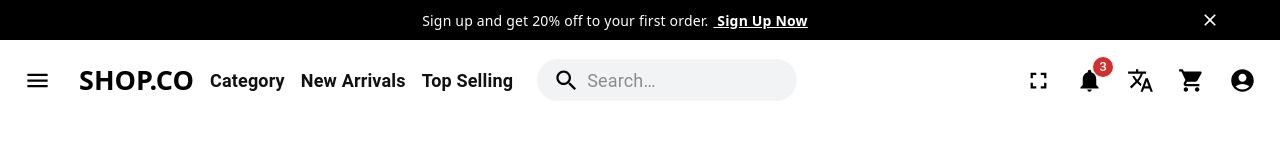
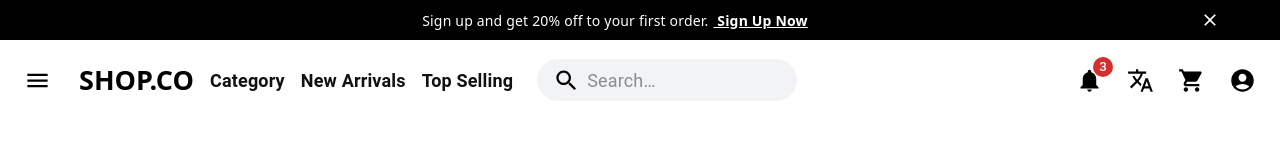
Before and after one commit to NXT-ASAD-CODE/4-backend-frontend-assignment-of-sayalani, a React (Vite) app: page /cart in a window 1280 px wide. Shown: the top 160 px of the page. Built offline with nearby package versions, Linux system fonts and the light colour scheme.

Commit message:
Solving the issue of permission

```diff
--- a/src/components/Navbar.jsx
+++ b/src/components/Navbar.jsx
@@ -18,8 +18,6 @@ import MenuIcon from '@mui/icons-material/Menu';
 import SearchIcon from '@mui/icons-material/Search';
 import AccountCircle from '@mui/icons-material/AccountCircle';
 import TranslateIcon from '@mui/icons-material/Translate';
-import FullscreenIcon from '@mui/icons-material/Fullscreen';
-import FullscreenExitIcon from '@mui/icons-material/FullscreenExit';
 import MoreIcon from '@mui/icons-material/MoreVert';
 import NotificationsIcon from '@mui/icons-material/Notifications';
 import CloseIcon from '@mui/icons-material/Close';
@@ -93,7 +91,6 @@ export default function PrimarySearchAppBar({ cartCount = 0 }) {
     const [mobileMoreAnchorEl, setMobileMoreAnchorEl] = React.useState(null);
     const [notificationAnchorEl, setNotificationAnchorEl] = React.useState(null);
     const [isDrawerOpen, setIsDrawerOpen] = React.useState(false);
-    const [isFullscreen, setIsFullscreen] = React.useState(false);
 
     const isMenuOpen = Boolean(anchorEl);
     const isLanguageMenuOpen = Boolean(languageAnchorEl);
@@ -164,24 +161,6 @@ export default function PrimarySearchAppBar({ cartCount = 0 }) {
 
     const handleNotificationClick = (notificationId) => {
         markAsRead(notificationId);
-    };
-
-    React.useEffect(() => {
-        const handleFullscreenChange = () => {
-            setIsFullscreen(Boolean(document.fullscreenElement));
-        };
-
-        document.addEventListener('fullscreenchange', handleFullscreenChange);
-        return () => document.removeEventListener('fullscreenchange', handleFullscreenChange);
-    }, []);
-
-    const handleFullscreenToggle = async () => {
-        if (document.fullscreenElement) {
-            await document.exitFullscreen();
-        } else {
-            await document.documentElement.requestFullscreen();
-        }
-        handleMobileMenuClose();
     };
 
     const menuId = 'primary-search-account-menu';
@@ -350,10 +329,6 @@ export default function PrimarySearchAppBar({ cartCount = 0 }) {
             >
                 <TranslateIcon sx={{ marginRight: 1 }} />
                 <p>{selectedLanguage}</p>
-            </MenuItem>
-            <MenuItem onClick={handleFullscreenToggle}>
-                {isFullscreen ? <FullscreenExitIcon sx={{ marginRight: 1 }} /> : <FullscreenIcon sx={{ marginRight: 1 }} />}
-                <p>{isFullscreen ? text.exitFullscreen : text.fullscreen}</p>
             </MenuItem>
             <MenuItem onClick={handleProfileMenuOpen}>
                 <IconButton
@@ -619,14 +594,6 @@ export default function PrimarySearchAppBar({ cartCount = 0 }) {
                     <Box sx={{ display: { xs: 'none', md: 'flex' } }}>
                         <IconButton
                             size="large"
-                            aria-label={isFullscreen ? 'exit fullscreen' : 'enter fullscreen'}
-                            onClick={handleFullscreenToggle}
-                            color="inherit"
-                        >
-                            {isFullscreen ? <FullscreenExitIcon /> : <FullscreenIcon />}
-                        </IconButton>
-                        <IconButton
-                            size="large"
                             aria-label={text.notifications}
                             aria-controls={isNotificationMenuOpen ? notificationMenuId : undefined}
                             aria-haspopup="true"
```
